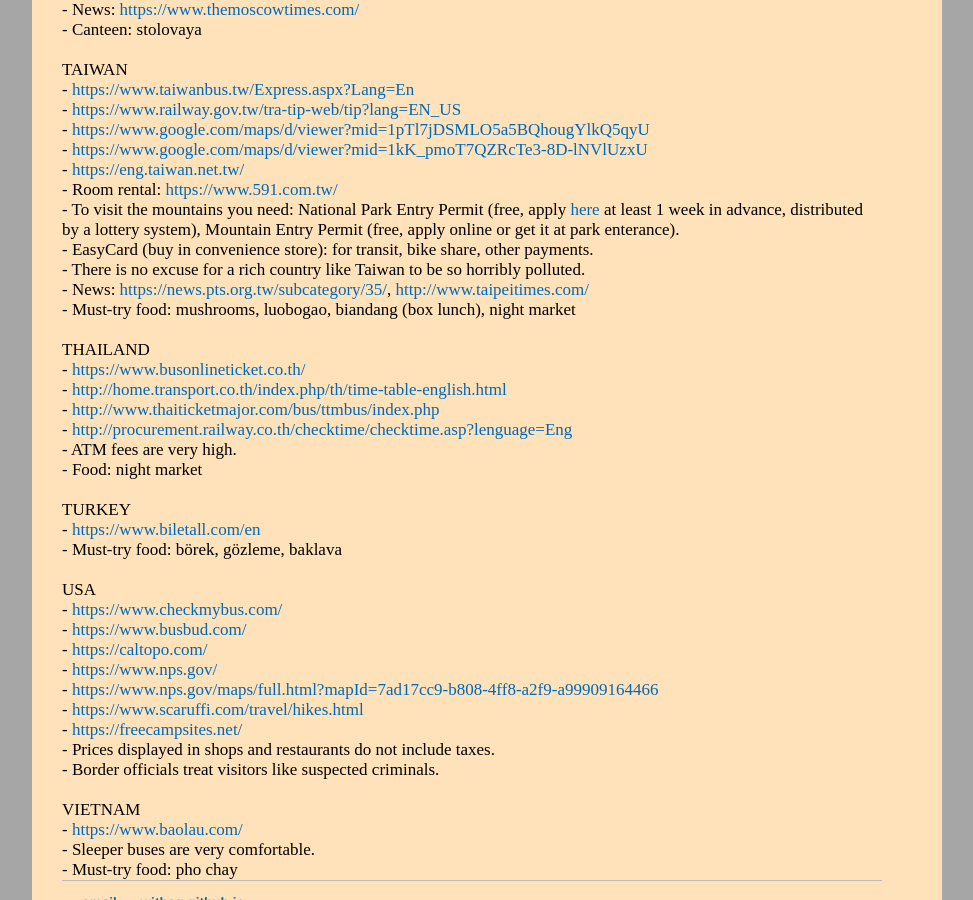
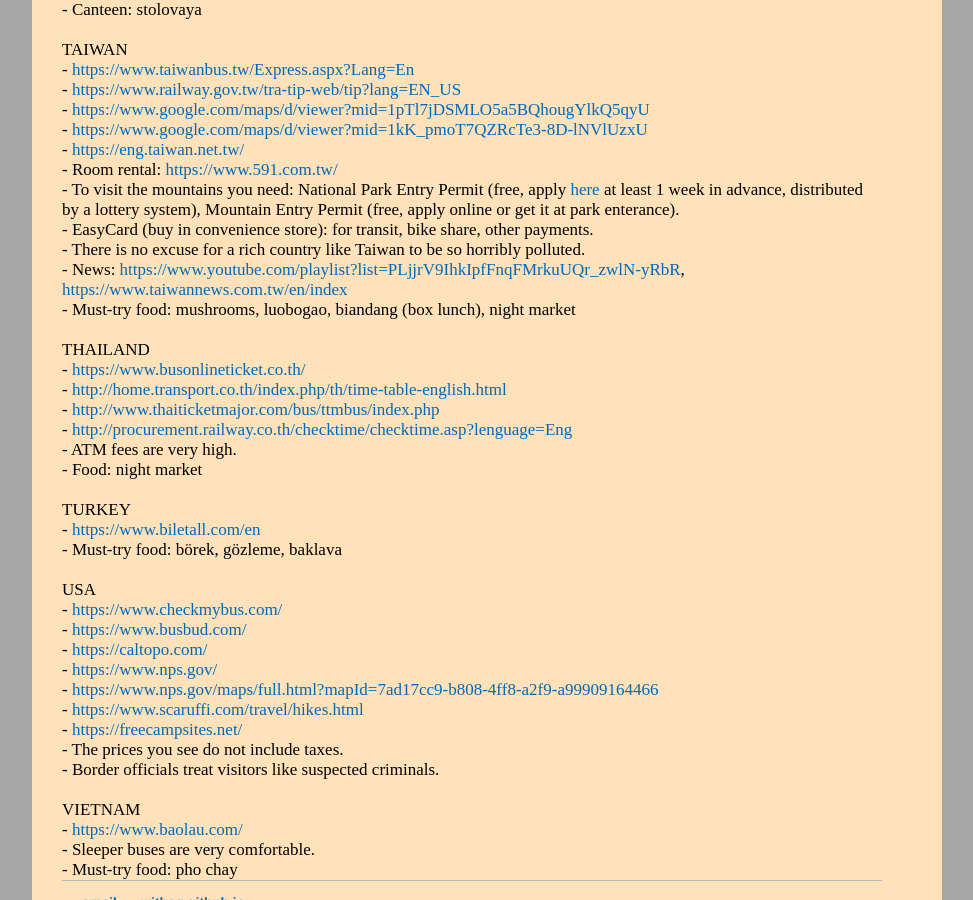
Before and after one commit to witbag/witbag.github.io, a Jekyll site: the page built from travel/notes.html, in a window 1280 px wide and 900 px high, scrolled down 4169 px. Shown: the whole window, without its empty margins (153-1126 px from the left). Built offline with Jekyll 4.4.1, drawn with Linux system fonts in a browser that asks for light colours; some of the changed text lies outside the part shown.

Commit message:
Update notes.html

```diff
--- a/travel/notes.html
+++ b/travel/notes.html
@@ -83,7 +83,6 @@
 GERMANY<br>
 - <a href="https://www.bahn.com/en/view/index.shtml" target=_blank>https://www.bahn.com/en/view/index.shtml</a><br />
 - <a href="http://www.freepee.org/" target=_blank>http://www.freepee.org/</a><br />
-- <a href="http://berlin-besetzt.de/" target=_blank>http://berlin-besetzt.de/</a><br />
 - <a href="https://www.bahn.com/en/view/offers/regional/day-ticket-for-germany.shtml" target=_blank>1-day train ticket</a> can be a good deal for a small group (up to 5 people).<br>
 - News: <a href="https://www.dw.com/" target=_blank>https://www.dw.com/</a><br />
 <br>
@@ -206,7 +205,7 @@
 - To visit the mountains you need: National Park Entry Permit (free, apply <a href="https://npm.cpami.gov.tw/en/notice_1.aspx" target=_blank>here</a> at least 1 week in advance, distributed by a lottery system), Mountain Entry Permit (free, apply online or get it at park enterance).<br>
 - EasyCard (buy in convenience store): for transit, bike share, other payments.<br>
 - There is no excuse for a rich country like Taiwan to be so horribly polluted.<br>
-- News: <a href="https://news.pts.org.tw/subcategory/35" target=_blank>https://news.pts.org.tw/subcategory/35/</a>, <a href="http://www.taipeitimes.com/" target=_blank>http://www.taipeitimes.com/</a><br />
+- News: <a href="https://www.youtube.com/playlist?list=PLjjrV9IhkIpfFnqFMrkuUQr_zwlN-yRbR" target=_blank>https://www.youtube.com/playlist?list=PLjjrV9IhkIpfFnqFMrkuUQr_zwlN-yRbR</a>, <a href="https://www.taiwannews.com.tw/en/index" target=_blank>https://www.taiwannews.com.tw/en/index</a><br />
 - Must-try food: mushrooms, luobogao, biandang (box lunch), night market<br>
 <br>
 THAILAND<br>
@@ -229,7 +228,7 @@
 - <a href="https://www.nps.gov/maps/full.html?mapId=7ad17cc9-b808-4ff8-a2f9-a99909164466" target=_blank>https://www.nps.gov/maps/full.html?mapId=7ad17cc9-b808-4ff8-a2f9-a99909164466</a><br />
 - <a href="https://www.scaruffi.com/travel/hikes.html" target=_blank>https://www.scaruffi.com/travel/hikes.html</a><br />
 - <a href="https://freecampsites.net/" target=_blank>https://freecampsites.net/</a><br />
-- Prices displayed in shops and restaurants do not include taxes.<br>
+- The prices you see do not include taxes.<br>
 - Border officials treat visitors like suspected criminals.<br>
 <br>
 VIETNAM<br>
```
Also changed, not shown: other parts of travel/notes.html (+1 -1 lines).
